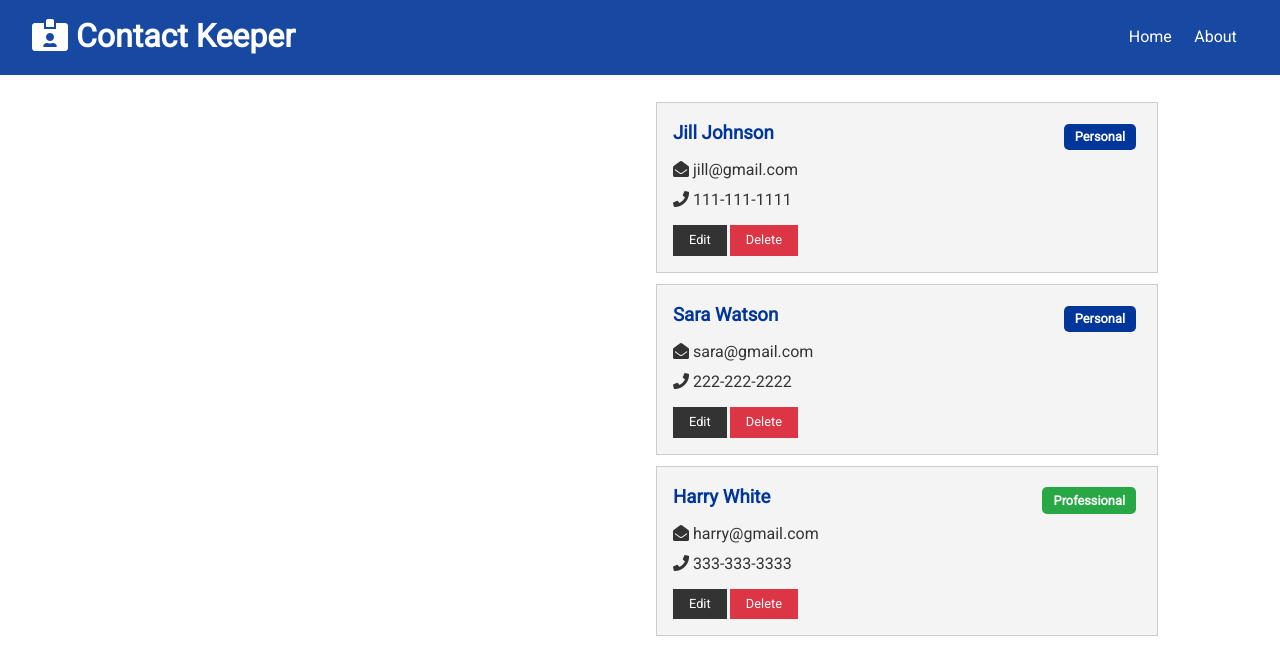
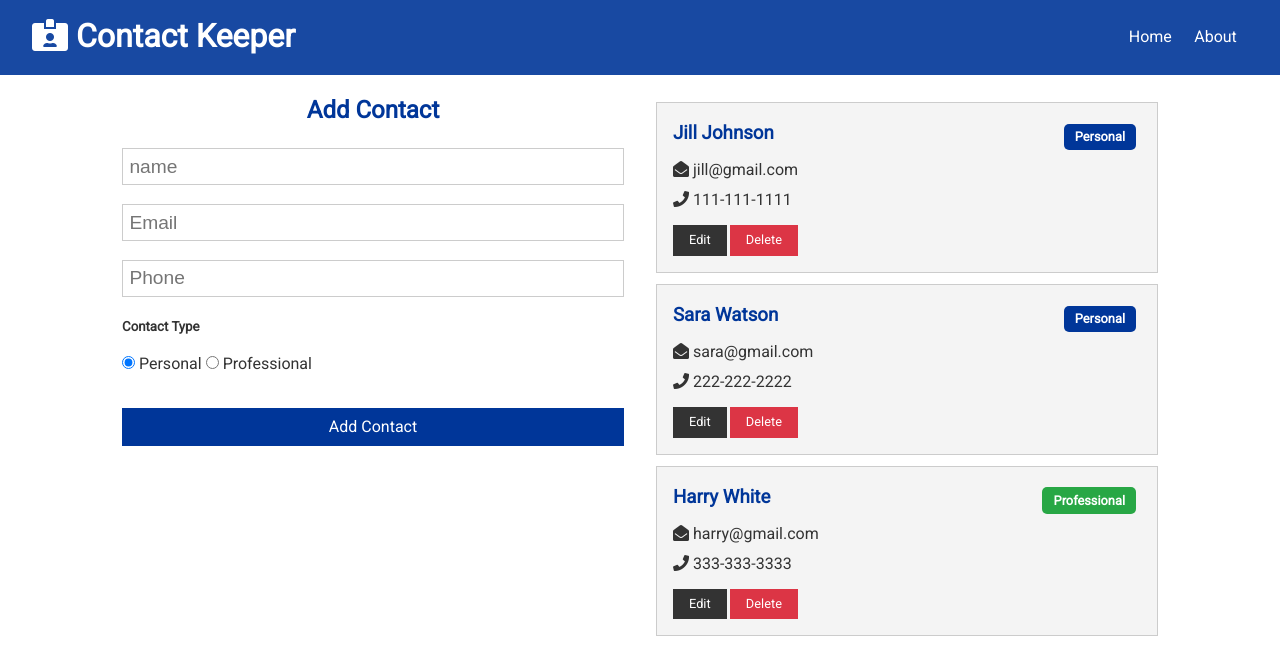
Before and after one commit to pascuas/Contact-Keeper, a React (Create React App) app in the folder client/: page / in a window 1280 px wide. Shown: the top 658 px of the page. Built offline with nearby package versions, Linux system fonts and the light colour scheme.

Commit message:
created contact form

```diff
--- /dev/null
+++ b/client/src/components/contacts/ContactForm.js
@@ -0,0 +1,49 @@
+import React, { useState} from 'react'
+
+const ContactForm = () => {
+    const [contact, setContact] = useState({
+        name: '',
+        email: '',
+        phone: '',
+        type: 'personal'
+    });
+
+    const { name, email, phone, type } = contact
+
+    const onChange = e => setContact({ ...contact, [e.target.name]: e.target.value });
+
+    return (
+      <form>
+        <h2 className="text-primary">Add Contact</h2>
+        <input
+          type="text"
+          placeholder="name"
+          name="name"
+          value={name}
+          onChange={onChange}
+        />
+        <input
+          type="email"
+          placeholder="Email"
+          name="email"
+          value={email}
+          onChange={onChange}
+        />
+        <input
+          type="text"
+          placeholder="Phone"
+          name="phone"
+          value={phone}
+          onChange={onChange}
+        />
+        <h5>Contact Type</h5>
+        <input type="radio" name="type" value="personal" checked={type === 'personal'} /> Personal{' '}
+        <input type="radio" name="type" value="professional" checked={type === 'professional'} /> Professional
+        <div>
+            <input type="submit" value="Add Contact" className="btn btn-primary btn-block" />
+        </div>
+      </form>
+    );
+}
+
+export default ContactForm
--- a/client/src/components/pages/Home.js
+++ b/client/src/components/pages/Home.js
@@ -1,11 +1,12 @@
 import React from 'react'
-import Contacts from '../contacts/Contacts'
+import Contacts from '../contacts/Contacts';
+import ContactForm from '../contacts/ContactForm';
 
 const Home = () => {
     return (
         <div className='grid-2'>
             <div>
-                {/*ContactForm */}
+                <ContactForm />
             </div>
             <div>
                 <Contacts />
```
